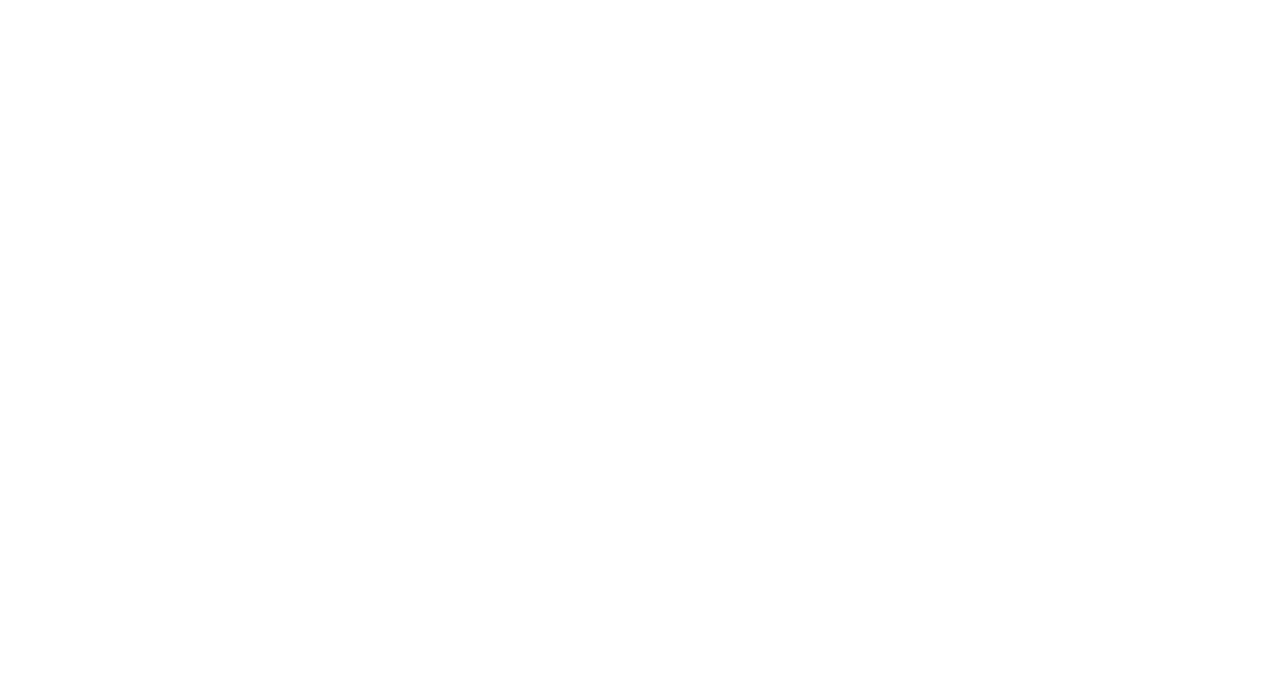
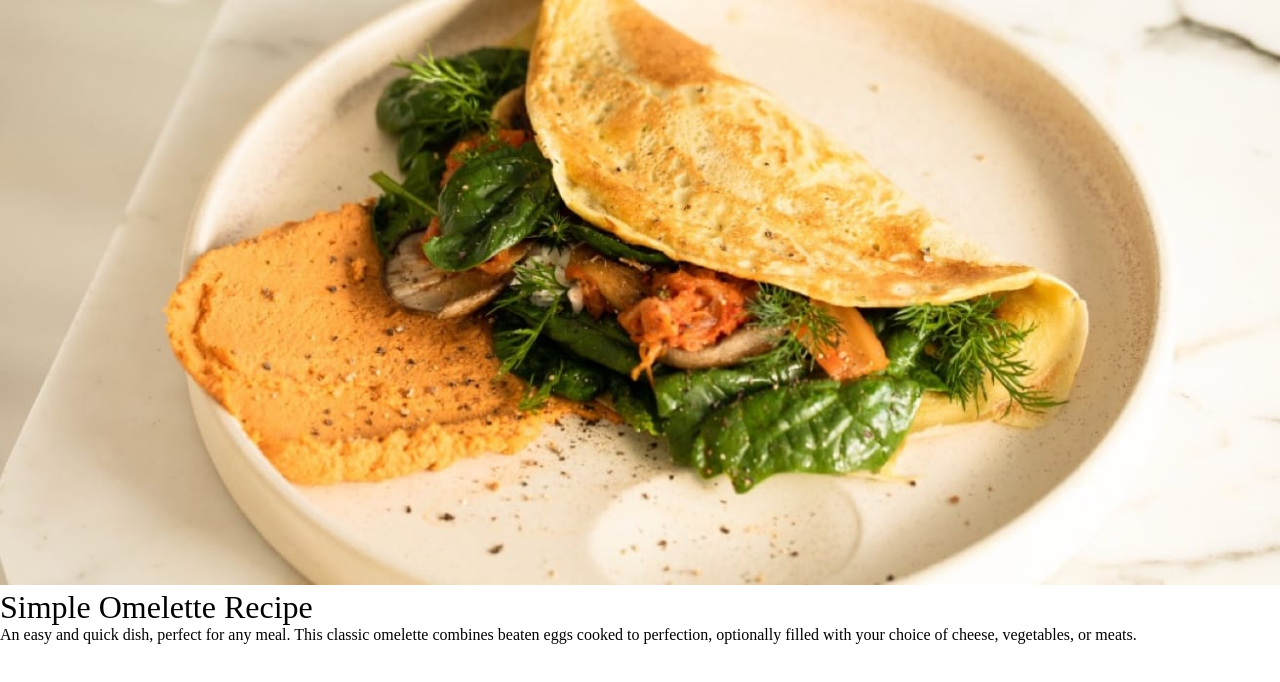
Before and after one commit to NAHammell/recipe-page, a plain HTML site: page index.html in a window 1280 px wide. Drawn offline with Linux system fonts and the light colour scheme.

Commit message:
Add header section

```diff
--- a/index.html
+++ b/index.html
@@ -9,6 +9,11 @@
     <title>Recipe Page</title>
 </head>
 <body>
+    <header>
+        <img src="./images/image-omelette.jpeg" alt="An omelette stuffed with vegetables on a plate" id="header-img">
 
+        <h1>Simple Omelette Recipe</h1>
+        <p>An easy and quick dish, perfect for any meal. This classic omelette combines beaten eggs cooked to perfection, optionally filled with your choice of cheese, vegetables, or meats.</p>
+    </header>
 </body>
 </html>
```
Also changed, not shown: images/image-omelette.jpeg (added).
